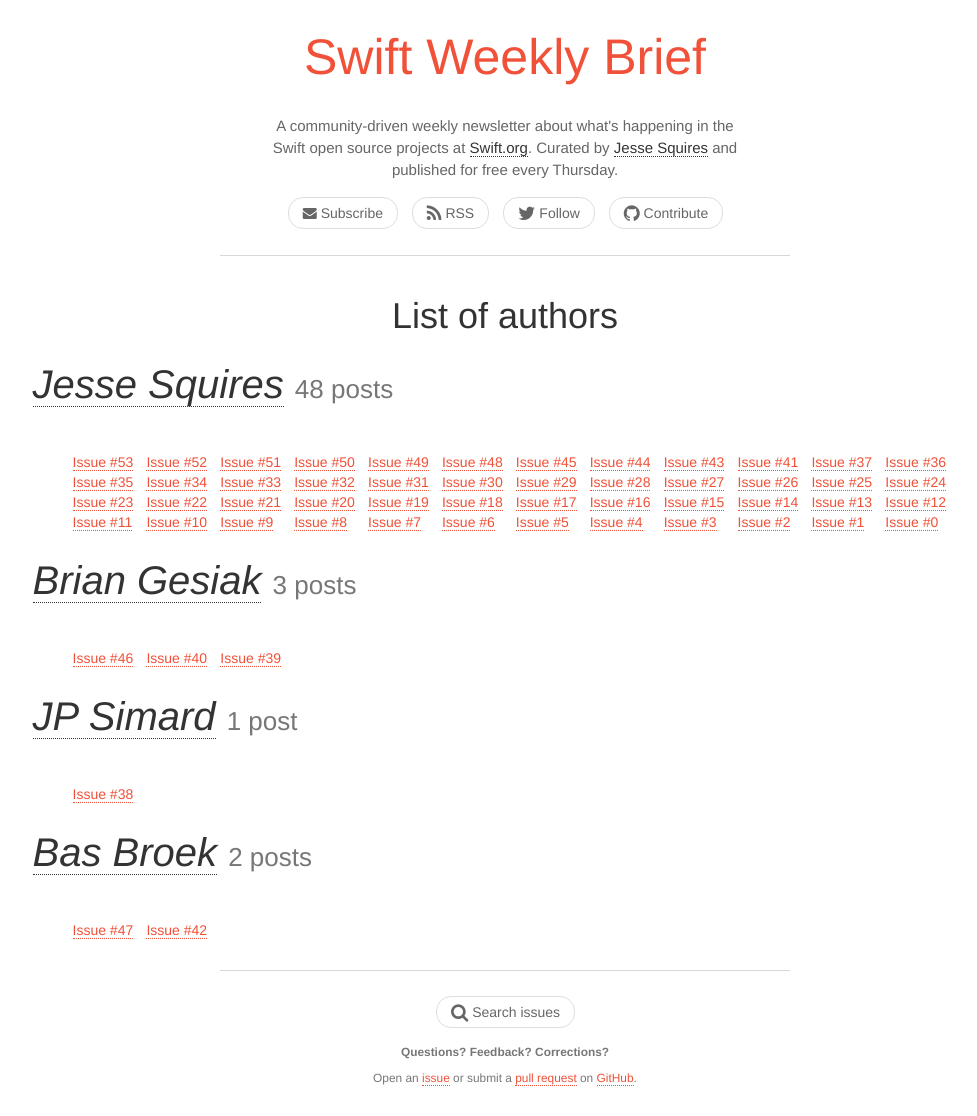
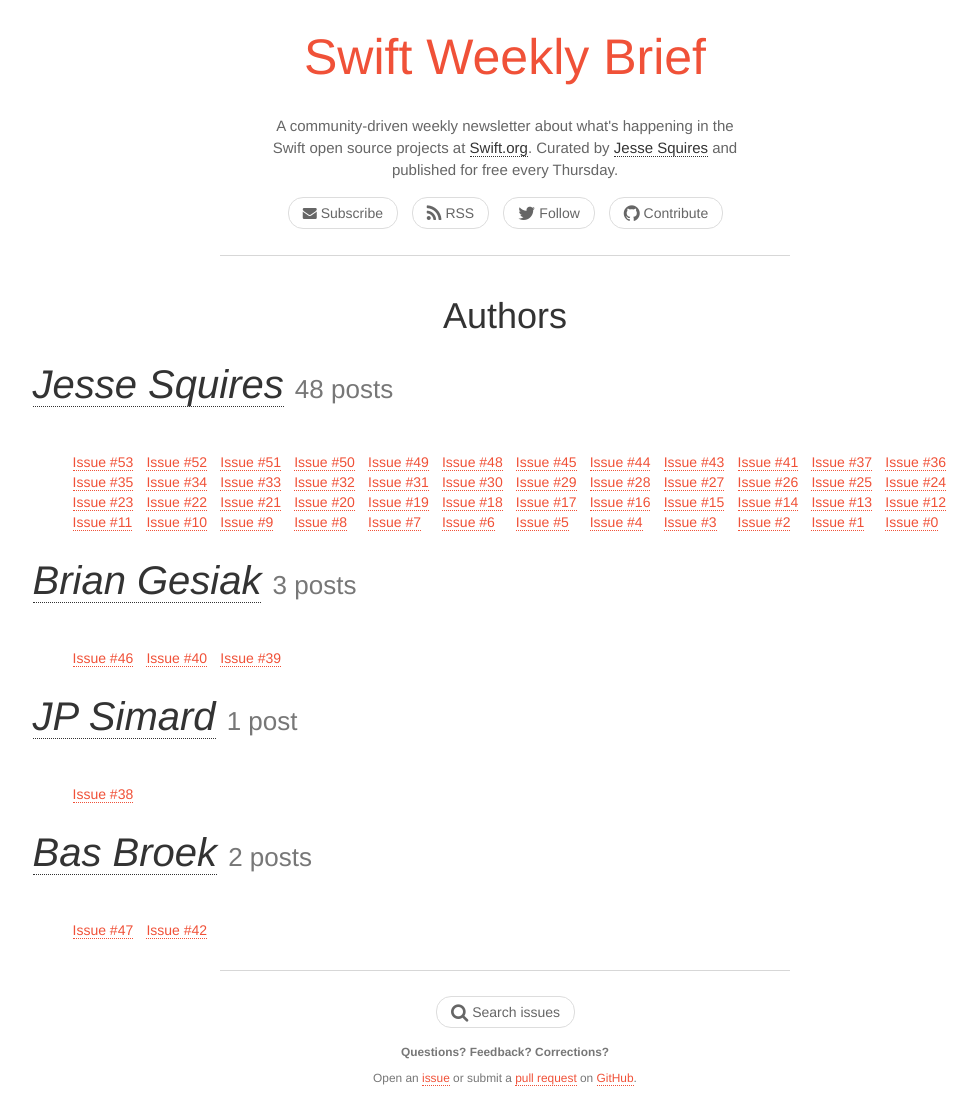
Before and after one commit to SwiftWeekly/swiftweekly.github.io, a Jekyll site: the page built from authors.html, in a window 1280 px wide. Shown: the whole page, without its empty margins (135-1112 px from the left). Built offline with Jekyll 4.4.1, drawn with Linux system fonts in a browser that asks for light colours; nearby versions of some CDN libraries.

Commit message:
Update authors.html

```diff
--- a/authors.html
+++ b/authors.html
@@ -1,9 +1,9 @@
 ---
 layout: default
 title: Authors
-permalink: /authors/
 ---
-<h1 class="center">List of authors</h1>
+
+<h1 class="text-center">{{ page.title }}</h1>
 {% for author in site.data.authors %}
   {% assign posts = site.posts | where: "author", author[0] %}
   <h2 class="lead post-title"><a href="https://twitter.com/{{ author[1].twitter }}"><em>{{ author[1].name }}</em></a> <small>{{ posts.size }} post{% if posts.size > 1 %}s{% endif %}</small></h2>
```
